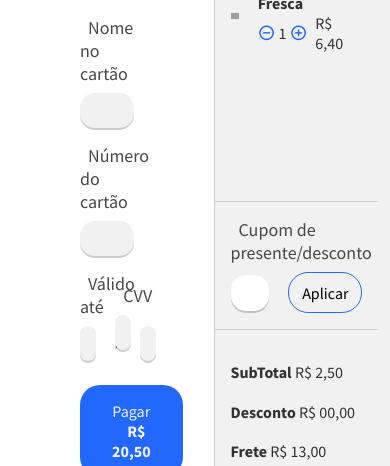
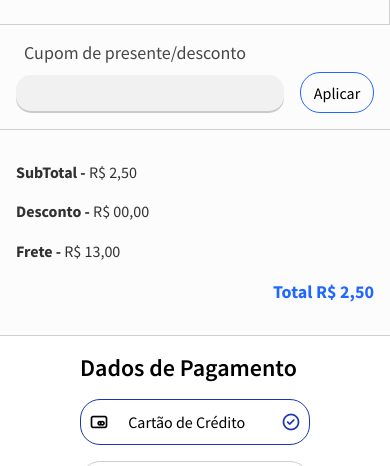
Before and after one commit to Thiagoow/Responsive-ShoppingCart-LivePriceChanging, a plain HTML site: page index.html in a window 390 px wide. Shown: the part 309-775 px from the top of the page. Drawn offline with nearby package versions, Linux system fonts and the light colour scheme; grey boxes are pictures that could not be loaded.

Commit message:
34:16min - Full responsive :D

```diff
--- a/assets/css/styles.css
+++ b/assets/css/styles.css
@@ -11,8 +11,9 @@
   --title-color: #000000;
   --text-color: #313131;
   --text-color-light: #474747;
-  --body-color: #f1f1f1;
+  --body-color: #fcfcfc;
   --container-color: #ffffff;
+  --input-color: #f1f1f1;
   --shadow-color: rgba(0, 0, 0, 0.2);
   --border-color: #cfcfcf;
 
@@ -184,7 +185,7 @@ input:focus {
 }
 .input-default {
   margin-top: var(--mb-1);
-  background: var(--body-color);
+  background: var(--input-color);
   border-radius: var(--border-outside-radius);
   color: var(--text-color);
 }
@@ -267,7 +268,7 @@ input:focus {
 .product-card .card {
   position: relative;
   display: flex;
-  align-items: center;
+  align-items: flex-start;
   /* Products gap: */
   margin-bottom: var(--mb-3);
   /* Product picture and details gap: */
@@ -324,7 +325,7 @@ input:focus {
 }
 .wrapper-flex input {
   margin-top: var(--mb-1);
-  background: #fff;
+  background: var(--input-color);
   padding: 0.5rem 0.5rem;
   font-weight: var(--font-semi-bold);
   letter-spacing: 2px;
@@ -353,3 +354,76 @@ input:focus {
   color: var(--secondary-color);
   text-align: end;
 }
+
+@media (max-width: 1026px) {
+  .item-flex {
+    /* Reverse because the client itens
+    always have to appear before the payment details */
+    flex-direction: column-reverse;
+  }
+
+  .checkout {
+    width: 100%;
+    border-right: none;
+  }
+  .btn-primary {
+    width: 100%;
+  }
+
+  .cart {
+    display: grid;
+    grid-template-columns: 1fr 1fr;
+    width: 100%;
+    border-bottom: 1px solid var(--border-color);
+  }
+  .cart .wrapper {
+    margin-top: auto;
+  }
+  .cart .cart-item-box {
+    border-right: 1px solid var(--border-color);
+    margin-bottom: 0;
+  }
+
+  .discount-token {
+    border-top: none;
+  }
+}
+@media (max-width: 768px) {
+  .heading {
+    padding: var(--mb-2) 3rem;
+  }
+
+  .cart {
+    grid-template-columns: 1fr;
+  }
+
+  .discount-token {
+    border-top: 1px solid var(--border-color);
+  }
+
+  .wrapper-flex {
+    gap: 1rem;
+  }
+}
+@media (max-width: 600px) {
+  /* Make payment methods one
+  under another */
+  .payment-method {
+    flex-direction: column;
+  }
+  .payment-method .method {
+    width: 100%;
+  }
+  .expire-date .input-flex {
+    flex-direction: row;
+  }
+  .input-flex .expire-date,
+  .cvv {
+    width: 100%;
+  }
+}
+@media (max-width: 400px) {
+  .input-flex {
+    flex-direction: column;
+  }
+}
--- a/index.html
+++ b/index.html
@@ -195,7 +195,7 @@
 
             <div class="amount">
               <div class="subtotal">
-                <b>SubTotal</b>
+                <b>SubTotal - </b>
                 <span>
                   R$
                   <span id="subtotal">2,50</span>
@@ -203,7 +203,7 @@
               </div>
 
               <div class="tax">
-                <b>Desconto</b>
+                <b>Desconto - </b>
                 <span>
                   R$
                   <span id="tax">00,00</span>
@@ -211,7 +211,7 @@
               </div>
 
               <div class="shipping">
-                <b>Frete</b>
+                <b>Frete - </b>
                 <span>
                   R$
                   <span id="shipping">13,00</span>
```
